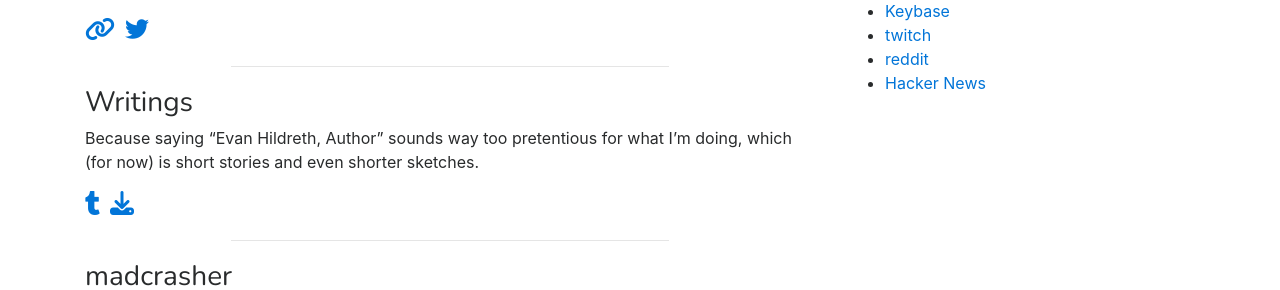
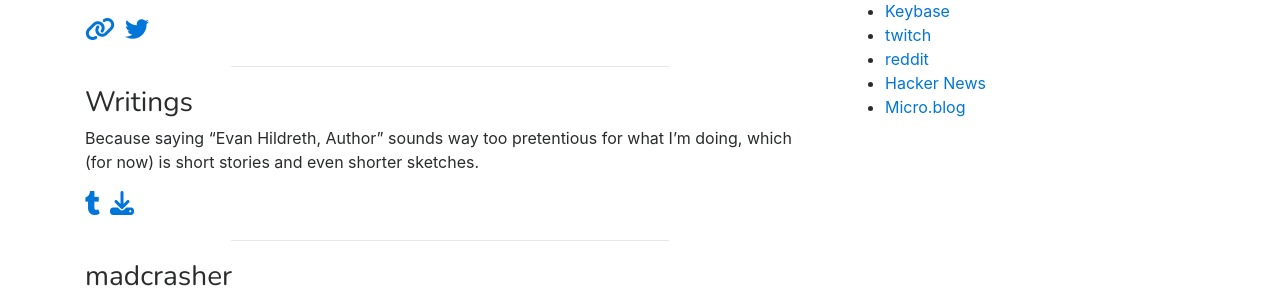
Before and after one commit to oddevan/oddevan.github.io, a Jekyll site: the page built from index.md, in a window 1280 px wide. Shown: the part 620-910 px from the top of the page. Built offline with Jekyll 4.4.1, drawn with Linux system fonts in a browser that asks for light colours; nearby versions of some CDN libraries.

Commit message:
Adding Micro.blog verification link

```diff
--- a/_includes/social.md
+++ b/_includes/social.md
@@ -8,3 +8,4 @@
 - [twitch](http://twitch.tv/oddevan)
 - [reddit](https://reddit.com/user/oddevan)
 - [Hacker News](https://news.ycombinator.com/user?id=oddevan)
+- <a href="http://micro.blog/oddevan" rel="me">Micro.blog</a>
```
